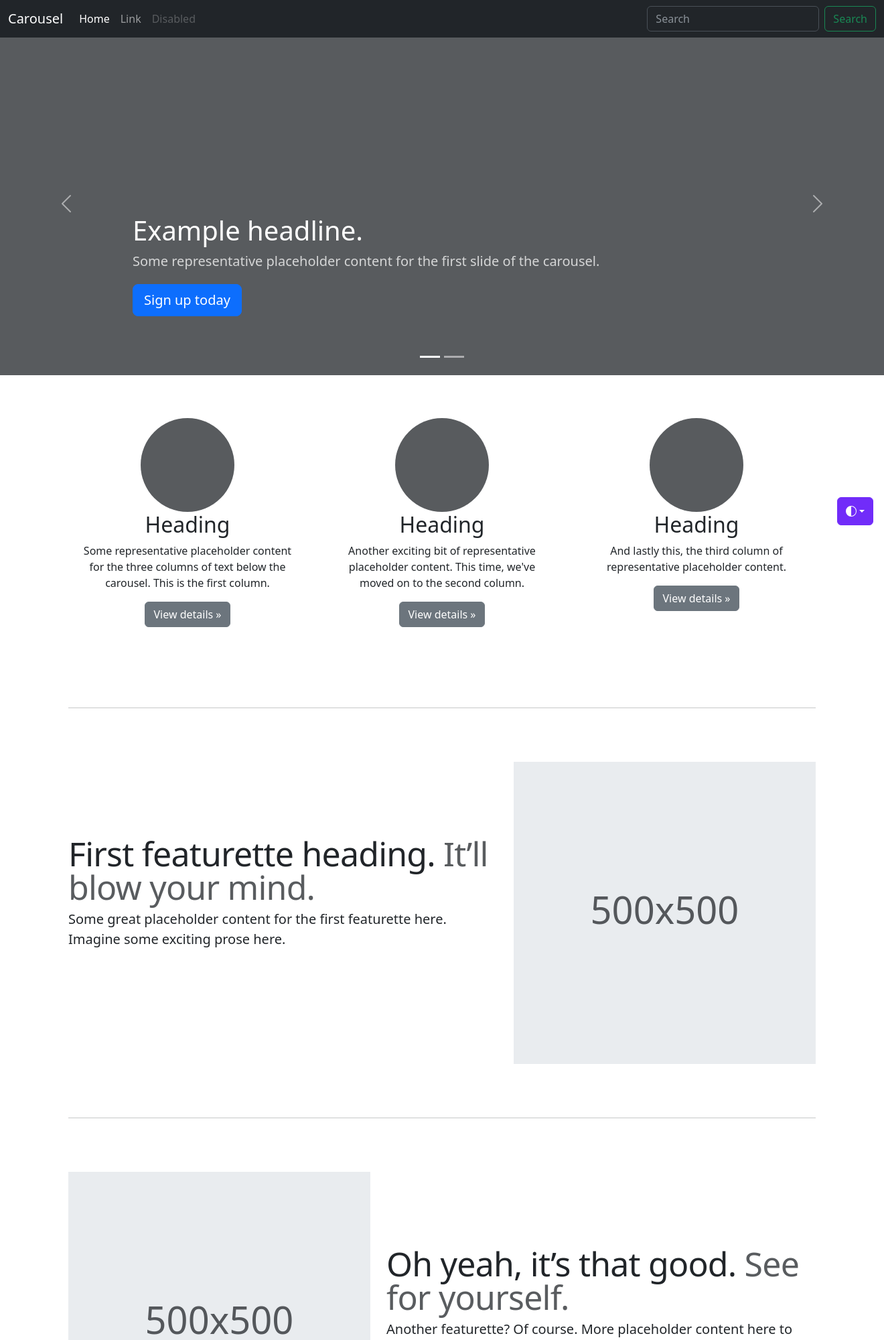
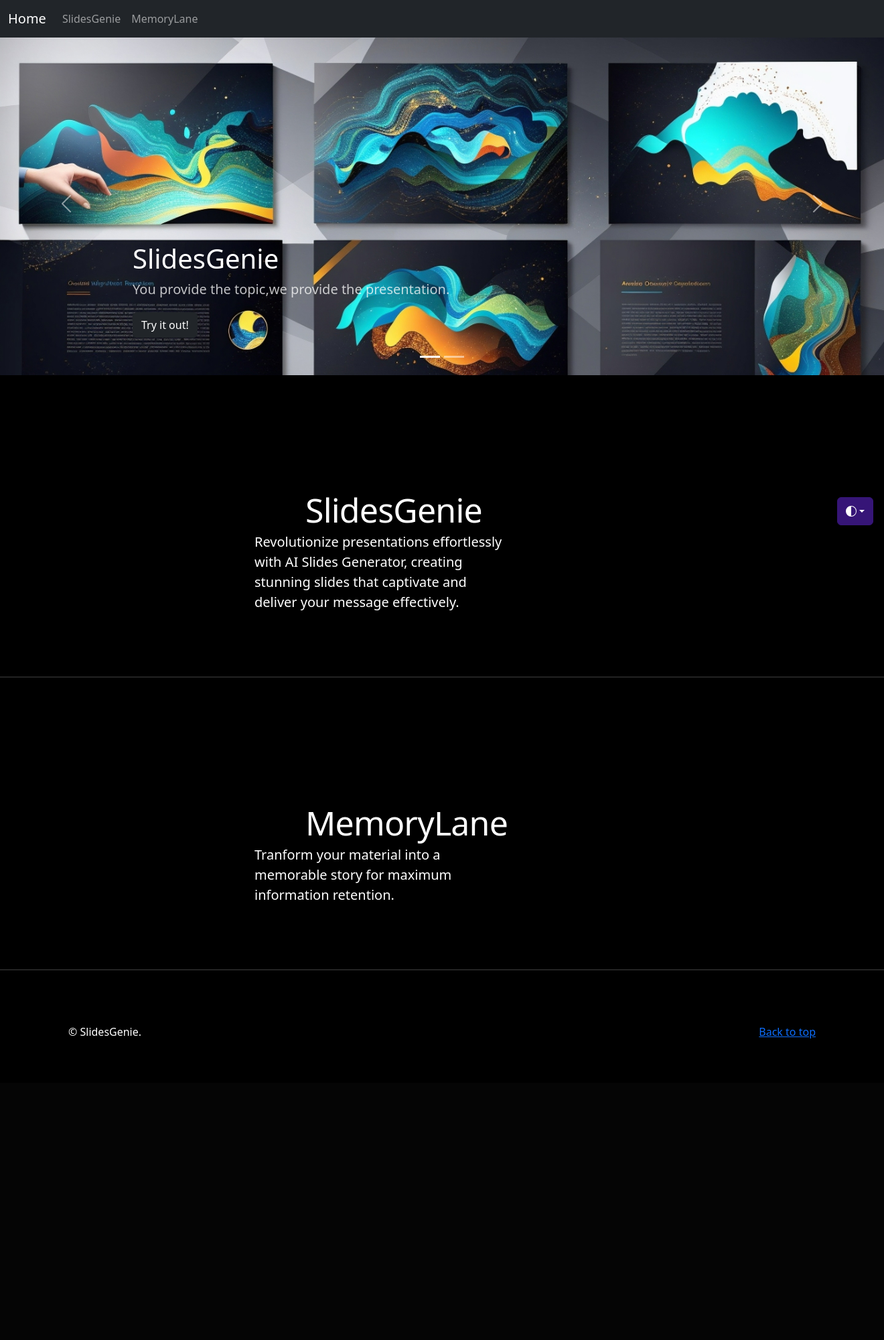
Before and after one commit to raphaeltony/SlidesGenie, a Flask app: page / in a window 1320 px wide; the page is wider, and only the part inside the window is pictured. Shown: the top 2000 px of that part at 67% size. After the commit the page ends 1550 px from the top of that part, so only its background shows below. Run offline with Flask 3, Linux system fonts and the light colour scheme; parts of the project's set-up code (start-up, migrations or seed data) failed here and were passed over; some libraries are stand-ins or nearby versions.

Commit message:
main page complete

```diff
--- a/static/carousel.css
+++ b/static/carousel.css
@@ -5,7 +5,7 @@
 body {
   padding-top: 3rem;
   padding-bottom: 3rem;
-  color: rgb(var(--bs-tertiary-color-rgb));
+  color: white;
 }
 
 
@@ -15,16 +15,41 @@ body {
 /* Carousel base class */
 .carousel {
   margin-bottom: 4rem;
+  display: flex;
+  overflow: hidden;
 }
 /* Since positioning the image, we need to help out the caption */
 .carousel-caption {
-  bottom: 3rem;
+  bottom: 1rem;
   z-index: 10;
 }
 
 /* Declare heights because of positioning of img element */
 .carousel-item {
   height: 32rem;
+}
+.carousel-item  img{
+  position: absolute;
+  object-fit:cover;
+  width: 100%;
+  top: 0;
+  left: 0;
+  min-height: 572px;
+  background:rgba(0,0,0,0.7);
+}
+
+/* .carousel {
+  display: flex;
+  overflow: hidden;
+} */
+
+.carousel-slide {
+  flex: 0 0 100%;
+}
+
+.slide-img {
+  width: 100%;
+  height: auto;
 }
 
 
@@ -57,6 +82,9 @@ body {
   letter-spacing: -.05rem;
 }
 
+.trybutton{
+   color:white;
+}
 /* rtl:end:remove */
 
 /* RESPONSIVE CSS
@@ -72,6 +100,13 @@ body {
 
   .featurette-heading {
     font-size: 50px;
+
+    padding-left: 60%;
+  }
+
+  .lead{
+
+    padding-left: 50%;
   }
 }
 
--- a/templates/index.html
+++ b/templates/index.html
@@ -18,7 +18,7 @@
 <!-- <link href="../assets/dist/css/bootstrap.min.css" rel="stylesheet"> -->
 <link href="{{ url_for('static', filename='assets/dist/css/bootstrap.min.css') }}" rel="stylesheet">
 
-
+    <body style="background-color:black"></body>
     <style>
       .bd-placeholder-img {
         font-size: 1.125rem;
@@ -37,7 +37,7 @@
       .b-example-divider {
         width: 100%;
         height: 3rem;
-        background-color: rgba(0, 0, 0, .1);
+        background-color: rgba(170, 41, 41, 0.1);
         border: solid rgba(0, 0, 0, .15);
         border-width: 1px 0;
         box-shadow: inset 0 .5em 1.5em rgba(0, 0, 0, .1), inset 0 .125em .5em rgba(0, 0, 0, .15);
@@ -73,7 +73,7 @@
       }
 
       .btn-bd-primary {
-        --bd-violet-bg: #712cf9;
+        --bd-violet-bg: #361577;
         --bd-violet-rgb: 112.520718, 44.062154, 249.437846;
 
         --bs-btn-font-weight: 600;
@@ -91,6 +91,7 @@
       .bd-mode-toggle {
         z-index: 1500;
       }
+
     </style>
 
 
@@ -153,26 +154,26 @@
 <header data-bs-theme="dark">
   <nav class="navbar navbar-expand-md navbar-dark fixed-top bg-dark">
     <div class="container-fluid">
-      <a class="navbar-brand" href="#">Carousel</a>
+      <a class="navbar-brand" href="#">Home</a>
       <button class="navbar-toggler" type="button" data-bs-toggle="collapse" data-bs-target="#navbarCollapse" aria-controls="navbarCollapse" aria-expanded="false" aria-label="Toggle navigation">
         <span class="navbar-toggler-icon"></span>
       </button>
       <div class="collapse navbar-collapse" id="navbarCollapse">
         <ul class="navbar-nav me-auto mb-2 mb-md-0">
+          <!-- <li class="nav-item">
+            <a class="nav-link active" aria-current="page" href="#">Home</a>
+          </li> -->
           <li class="nav-item">
-            <a class="nav-link active" aria-current="page" href="#">Home</a>
+            <a class="nav-link" href="#">SlidesGenie</a>
           </li>
           <li class="nav-item">
-            <a class="nav-link" href="#">Link</a>
-          </li>
-          <li class="nav-item">
-            <a class="nav-link disabled">Disabled</a>
+            <a class="nav-link " href="#">MemoryLane</a>
           </li>
         </ul>
-        <form class="d-flex" role="search">
+        <!-- <form class="d-flex" role="search">
           <input class="form-control me-2" type="search" placeholder="Search" aria-label="Search">
           <button class="btn btn-outline-success" type="submit">Search</button>
-        </form>
+        </form> -->
       </div>
     </div>
   </nav>
@@ -188,22 +189,43 @@
     </div>
     <div class="carousel-inner">
       <div class="carousel-item active">
-        <svg class="bd-placeholder-img" width="100%" height="100%" xmlns="http://www.w3.org/2000/svg" aria-hidden="true" preserveAspectRatio="xMidYMid slice" focusable="false"><rect width="100%" height="100%" fill="var(--bs-secondary-color)"/></svg>
+      <!-- <svg class="bd-placeholder-img"  width="100%" height="100%" xmlns="http://www.w3.org/2000/svg" aria-hidden="true" preserveAspectRatio="xMidYMid slice" focusable="false"><rect width="100%" height="100%" fill="var(--bs-secondary-color)"/></svg> -->
+        <img  src="static/images/slidesgenie.jpg" alt="Image 1">
         <div class="container">
+          <!-- <img src="images\Default_Generate_a_visually_stunning_PowerPoint_presentation_t_0_3e2c3c68-66d4-48de-8f7d-40780a6d79e3_1.jpg" alt="Image 1"> -->
           <div class="carousel-caption text-start">
-            <h1>Example headline.</h1>
-            <p class="opacity-75">Some representative placeholder content for the first slide of the carousel.</p>
-            <p><a class="btn btn-lg btn-primary" href="#">Sign up today</a></p>
+            <!-- <img src="images\Default_Generate_a_visually_stunning_PowerPoint_presentation_t_0_3e2c3c68-66d4-48de-8f7d-40780a6d79e3_1.jpg" alt="Image 1"> -->
+            <h1>SlidesGenie</h1>
+            <p class="opacity-75">You provide the topic,we provide the presentation.</p>
+            <p><button class="btn btn-dark"  href="#">Try it out!</button></p>
           </div>
         </div>
+        <!-- <div class="carousel-slide">
+          <img src="images\Default_Generate_a_visually_stunning_PowerPoint_presentation_t_0_3e2c3c68-66d4-48de-8f7d-40780a6d79e3_1.jpg" alt="Image 1">
+        </div> -->
       </div>
+
+      <!-- <div class="carousel">
+        <div class="carousel-slide">
+          <img src="images\Default_Generate_a_visually_stunning_PowerPoint_presentation_t_0_3e2c3c68-66d4-48de-8f7d-40780a6d79e3_1.jpg" alt="Image 1">
+        </div>
+        <div class="carousel-slide">
+          <img src="images\Default_As_the_script_is_unraveled_a_new_version_of_reality_co_0_90bb28f6-df23-42e5-876a-d158d7dfb314_1.jpg" alt="Image 2">
+        </div>
+      </div> -->
+
+
       <div class="carousel-item">
-        <svg class="bd-placeholder-img" width="100%" height="100%" xmlns="http://www.w3.org/2000/svg" aria-hidden="true" preserveAspectRatio="xMidYMid slice" focusable="false"><rect width="100%" height="100%" fill="var(--bs-secondary-color)"/></svg>
+        <!-- <svg class="bd-placeholder-img" width="100%" height="100%" xmlns="http://www.w3.org/2000/svg" aria-hidden="true" preserveAspectRatio="xMidYMid slice" focusable="false"><rect width="100%" height="100%" fill="var(--bs-secondary-color)"/><image x="60" y="60" width="180" height="80" xlink:href="images\Default_As_the_script_is_unraveled_a_new_version_of_reality_co_0_90bb28f6-df23-42e5-876a-d158d7dfb314_1.jpg" /></svg> -->
+        <img  src="static/images/memorylane.jpg" alt="Image 1">
         <div class="container">
+          <div class="carousel-slide">
+            <!-- <img src="{{ url_for('static', filename='static/images/slidesgenie.jpg') }}" class= "img-fluid" alt="Image 2"> -->
+          </div>
           <div class="carousel-caption">
-            <h1>Another example headline.</h1>
-            <p>Some representative placeholder content for the second slide of the carousel.</p>
-            <p><a class="btn btn-lg btn-primary" href="#">Learn more</a></p>
+            <h1>MemoryLane</h1>
+            <p>Want to learn better?Checkout our AI Story Generator.</p>
+            <p><a class="btn btn-dark" href="#">Try it out!</a></p>
           </div>
         </div>
       </div>
@@ -222,59 +244,61 @@
   <!-- Marketing messaging and featurettes
   ================================================== -->
   <!-- Wrap the rest of the page in another container to center all the content. -->
-
+<!--
   <div class="container marketing">
 
-    <!-- Three columns of text below the carousel -->
-    <div class="row">
+    Three columns of text below the carousel -->
+    <!-- <div class="row">
       <div class="col-lg-4">
         <svg class="bd-placeholder-img rounded-circle" width="140" height="140" xmlns="http://www.w3.org/2000/svg" role="img" aria-label="Placeholder" preserveAspectRatio="xMidYMid slice" focusable="false"><title>Placeholder</title><rect width="100%" height="100%" fill="var(--bs-secondary-color)"/></svg>
         <h2 class="fw-normal">Heading</h2>
         <p>Some representative placeholder content for the three columns of text below the carousel. This is the first column.</p>
         <p><a class="btn btn-secondary" href="#">View details &raquo;</a></p>
-      </div><!-- /.col-lg-4 -->
-      <div class="col-lg-4">
+      </div>/.col-lg-4 -->
+      <!-- <div class="col-lg-4">
         <svg class="bd-placeholder-img rounded-circle" width="140" height="140" xmlns="http://www.w3.org/2000/svg" role="img" aria-label="Placeholder" preserveAspectRatio="xMidYMid slice" focusable="false"><title>Placeholder</title><rect width="100%" height="100%" fill="var(--bs-secondary-color)"/></svg>
         <h2 class="fw-normal">Heading</h2>
         <p>Another exciting bit of representative placeholder content. This time, we've moved on to the second column.</p>
         <p><a class="btn btn-secondary" href="#">View details &raquo;</a></p>
-      </div><!-- /.col-lg-4 -->
-      <div class="col-lg-4">
+      </div> /.col-lg-4 -->
+      <!-- <div class="col-lg-4">
         <svg class="bd-placeholder-img rounded-circle" width="140" height="140" xmlns="http://www.w3.org/2000/svg" role="img" aria-label="Placeholder" preserveAspectRatio="xMidYMid slice" focusable="false"><title>Placeholder</title><rect width="100%" height="100%" fill="var(--bs-secondary-color)"/></svg>
         <h2 class="fw-normal">Heading</h2>
         <p>And lastly this, the third column of representative placeholder content.</p>
         <p><a class="btn btn-secondary" href="#">View details &raquo;</a></p>
-      </div><!-- /.col-lg-4 -->
-    </div><!-- /.row -->
+      </div><!- /.col-lg-4 -->
+    <!-- </div>/.row -->
 
 
     <!-- START THE FEATURETTES -->
 
-    <hr class="featurette-divider">
+
 
     <div class="row featurette">
       <div class="col-md-7">
-        <h2 class="featurette-heading fw-normal lh-1">First featurette heading. <span class="text-body-secondary">It’ll blow your mind.</span></h2>
-        <p class="lead">Some great placeholder content for the first featurette here. Imagine some exciting prose here.</p>
+        <h2 class="featurette-heading fw-normal lh-1">SlidesGenie <span class="text-body-secondary"> </span></h2>
+        <p class="lead">Revolutionize presentations effortlessly with AI Slides Generator, creating stunning slides that captivate and deliver your message effectively.</p>
       </div>
-      <div class="col-md-5">
-        <svg class="bd-placeholder-img bd-placeholder-img-lg featurette-image img-fluid mx-auto" width="500" height="500" xmlns="http://www.w3.org/2000/svg" role="img" aria-label="Placeholder: 500x500" preserveAspectRatio="xMidYMid slice" focusable="false"><title>Placeholder</title><rect width="100%" height="100%" fill="var(--bs-secondary-bg)"/><text x="50%" y="50%" fill="var(--bs-secondary-color)" dy=".3em">500x500</text></svg>
-      </div>
+      <!-- <div class="col-md-5">
+        <svg class="bd-placeholder-img bd-placeholder-img-lg featurette-image img-fluid mx-auto" width="500" height="500" xmlns="http://www.w3.org/2000/svg" role="img" aria-label="Placeholder: 500x500" preserveAspectRatio="xMidYMid slice" focusable="false"><title>Placeholder</title><rect width="100%" height="100%" fill="var(--bs-secondary-bg)"/><text x="50%" y="50%" fill="var(--bs-secondary-color)" dy=".3em">500x500</text><image href="images\Default_Generate_a_visually_stunning_PowerPoint_presentation_t_0_3e2c3c68-66d4-48de-8f7d-40780a6d79e3_1.jpg" x="50" y="50" width="300" height="100" /></svg>
+      </div> -->
     </div>
 
     <hr class="featurette-divider">
 
     <div class="row featurette">
       <div class="col-md-7 order-md-2">
-        <h2 class="featurette-heading fw-normal lh-1">Oh yeah, it’s that good. <span class="text-body-secondary">See for yourself.</span></h2>
-        <p class="lead">Another featurette? Of course. More placeholder content here to give you an idea of how this layout would work with some actual real-world content in place.</p>
+        <h2 class="featurette-heading fw-normal lh-1">MemoryLane <span class="text-body-secondary"> </span></h2>
+        <p class="lead">Tranform your material into a memorable story for maximum information retention.</p>
       </div>
-      <div class="col-md-5 order-md-1">
+      <!-- <div class="col-md-5 order-md-1">
         <svg class="bd-placeholder-img bd-placeholder-img-lg featurette-image img-fluid mx-auto" width="500" height="500" xmlns="http://www.w3.org/2000/svg" role="img" aria-label="Placeholder: 500x500" preserveAspectRatio="xMidYMid slice" focusable="false"><title>Placeholder</title><rect width="100%" height="100%" fill="var(--bs-secondary-bg)"/><text x="50%" y="50%" fill="var(--bs-secondary-color)" dy=".3em">500x500</text></svg>
-      </div>
+      </div> -->
     </div>
 
     <hr class="featurette-divider">
+
+    <!-- <hr class="featurette-divider">
 
     <div class="row featurette">
       <div class="col-md-7">
@@ -286,7 +310,7 @@
       </div>
     </div>
 
-    <hr class="featurette-divider">
+    <hr class="featurette-divider"> -->
 
     <!-- /END THE FEATURETTES -->
 
@@ -296,7 +320,7 @@
   <!-- FOOTER -->
   <footer class="container">
     <p class="float-end"><a href="#">Back to top</a></p>
-    <p>&copy; 2017–2023 Company, Inc. &middot; <a href="#">Privacy</a> &middot; <a href="#">Terms</a></p>
+    <p>&copy; SlidesGenie.</p>
   </footer>
 </main>
 <script src="{{ url_for('static', filename='assets/dist/js/bootstrap.bundle.min.js') }}"></script>
```
Also changed, not shown: static/loader.css (added, +16 -0 lines), templates/loader.html (added, +91 -0 lines), static/images/memorylane.jpg (added), static/images/slidesgenie.jpg (added).
